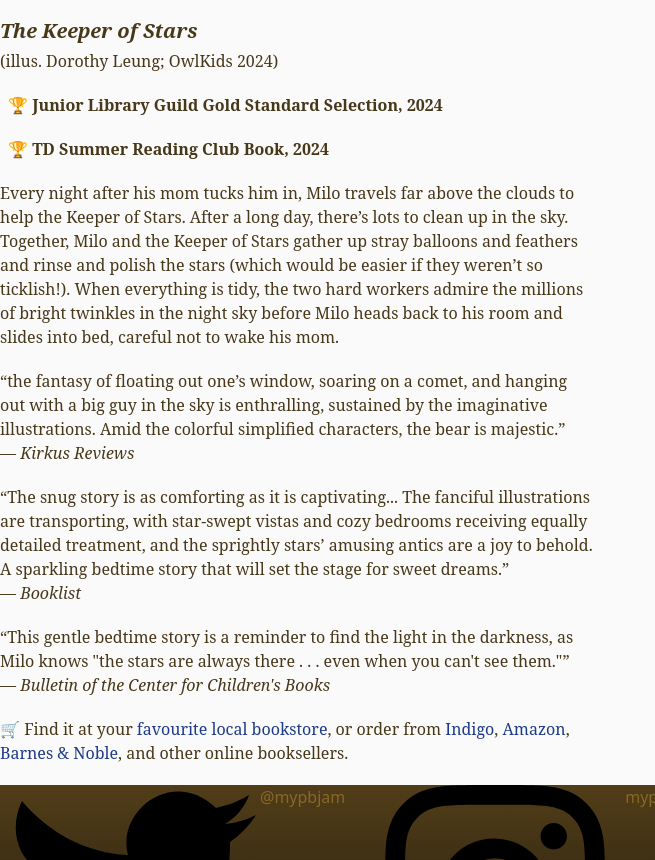
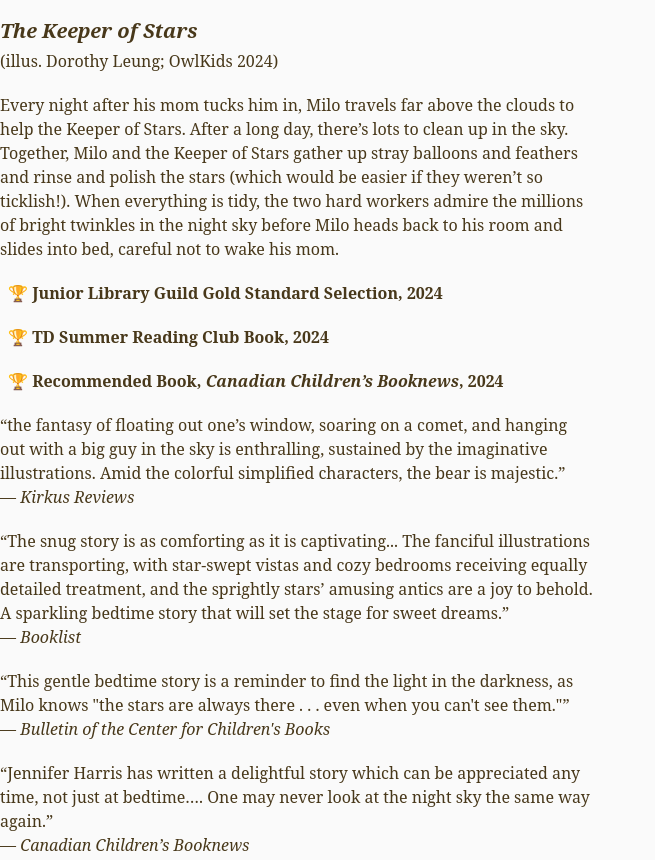
Before and after one commit to nonsequitoria/mypbjam, an Eleventy site: page src/books/the-keeper-of-stars.md in a window 1280 px wide. Shown: the part 585-1445 px from the top of the page, without its empty margins (0-655 px from the left). Built offline with nearby package versions, Linux system fonts and the light colour scheme; Eleventy itself is replaced by a stand-in of ours; files that its build step writes are made by us from their sources; files whose address does not match are found by name.

Commit message:
new award and quote

```diff
--- a/src/books/the-keeper-of-stars.md
+++ b/src/books/the-keeper-of-stars.md
@@ -12,11 +12,13 @@
 
 <p>(illus. Dorothy Leung; OwlKids 2024)</p>
 
+<p>Every night after his mom tucks him in, Milo travels far above the clouds to help the Keeper of Stars. After a long day, there’s lots to clean up in the sky. Together, Milo and the Keeper of Stars gather up stray balloons and feathers and rinse and polish the stars (which would be easier if they weren’t so ticklish!). When everything is tidy, the two hard workers admire the millions of bright twinkles in the night sky before Milo heads back to his room and slides into bed, careful not to wake his mom.</p>
+
 <quote class="font-bold px-2">🏆 Junior Library Guild Gold Standard Selection, 2024</quote>
 
 <quote class="font-bold px-2">🏆 TD Summer Reading Club Book, 2024</quote>
 
-<p>Every night after his mom tucks him in, Milo travels far above the clouds to help the Keeper of Stars. After a long day, there’s lots to clean up in the sky. Together, Milo and the Keeper of Stars gather up stray balloons and feathers and rinse and polish the stars (which would be easier if they weren’t so ticklish!). When everything is tidy, the two hard workers admire the millions of bright twinkles in the night sky before Milo heads back to his room and slides into bed, careful not to wake his mom.</a></i></p>
+<quote class="font-bold px-2">🏆 Recommended Book, *Canadian Children’s Booknews*, 2024</quote>
 
 <p>“the fantasy of floating out one’s window, soaring on a comet, and hanging out with a big guy in the sky is enthralling, sustained by the imaginative illustrations. Amid the colorful simplified characters, the bear is majestic.” <br /> ― <i><a href="https://www.kirkusreviews.com/book-reviews/jennifer-harris/the-keeper-of-stars/">Kirkus Reviews</a></i></p>
 
@@ -25,6 +27,7 @@
 
 <p>“This gentle bedtime story is a reminder to find the light in the darkness, as Milo knows "the stars are always there . . . even when you can't see them."”<br/> ― <i><a href="https://www.booklistonline.com/">Bulletin of the Center for Children's Books</a></i></p>
 
+<p>“Jennifer Harris has written a delightful story which can be appreciated any time, not just at bedtime…. One may never look at the night sky the same way again.”<br/> ― <i>Canadian Children’s Booknews</i></p>
 
 <p class="text-base">🛒 Find it at your <a href="https://bookshop.org/p/books/the-keeper-of-stars-jennifer-harris/20209363?ean=9781771475686">favourite local bookstore</a>, or order from <a href="https://www.indigo.ca/en-ca/the-keeper-of-stars/9781771475686.html">Indigo</a>, <a href="https://www.amazon.com/Keeper-Stars-Jennifer-Harris/dp/1771475684">Amazon</a>, <a href="https://www.barnesandnoble.com/w/the-keeper-of-stars-jennifer-harris/1143715087">Barnes &amp; Noble</a>, and other online booksellers.</p>
 
```
